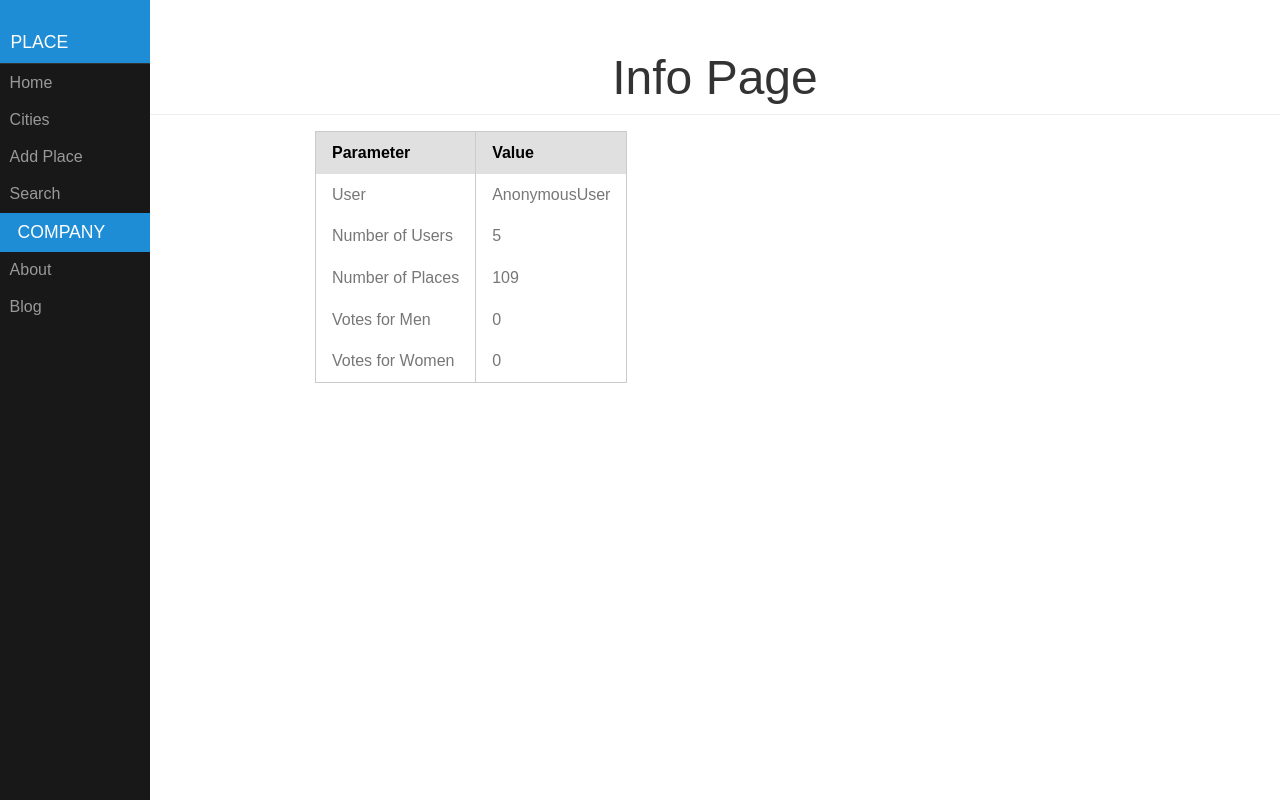
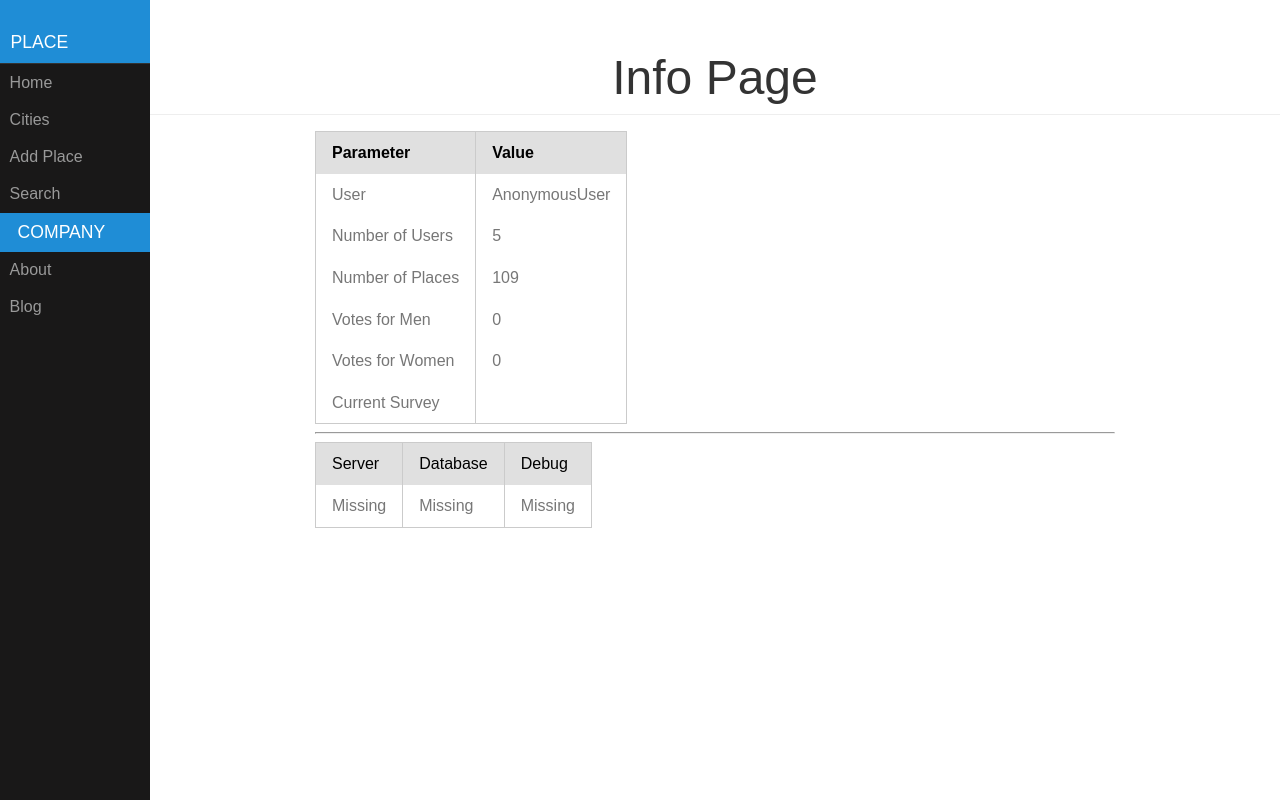
Before and after one commit to danecollins/tp, a Django app: page /dane/ in a window 1280 px wide. Run offline with Django 3.2, Linux system fonts and the light colour scheme; data comes from the database, SQL or seed files in the repository; data that the repository does not hold is empty.

Commit message:
Add server and database info to info page

```diff
--- a/places/templates/places/info.html
+++ b/places/templates/places/info.html
@@ -31,7 +31,22 @@
 			<tr>
 				<td>Votes for Women</td><td>{{ data.women_votes }}</td>
 			</tr>
+			<tr>
+				<td>Current Survey</td><td>{{ data.survey }}</td>
+			</tr>
 		</tdata>
 	</table>
-
+ <hr>
+<table class='pure-table'>
+	<thead>
+		<tr>
+			<td>Server</td><td>Database</td><td>Debug</td>
+		</tr>
+	</thead>
+	<tbody>
+		<tr>
+			<td>{{ server }}</td><td>{{ database }}</td><td>{{ debug }}</td>
+		</tr>
+	</tbody>
+</table>
 {% endblock content %}
--- a/places/views.py
+++ b/places/views.py
@@ -8,7 +8,7 @@ from django.contrib.auth import logout
 from django.contrib.auth.models import User
 from .models import Place, VisitType
 from .forms import PlaceForm
-from vote.models import Vote
+from vote.models import Vote, Survey
 
 import re
 import sys
@@ -87,8 +87,16 @@ def info(request):
     data['num_places'] = len(Place.objects.all())
     data['men_votes'] = len(Vote.objects.filter(type=False))
     data['women_votes'] = len(Vote.objects.filter(type=True))
+    data['survey'] = Survey.get()
+
+    # get server information
+    s = os.environ.get('TP_SERVER', 'Missing')
+    x = os.environ.get('DATABASE_URL', '/Missing')
+    d = x.split('/')[-1]
+    debug = os.environ.get('DJANGO_DEBUG', 'Missing')
     logprint('User: {} is on info page'.format(request.user))
-    return render(request, 'places/info.html', {'data': data})
+    return render(request, 'places/info.html',
+                  {'data': data, 'server': s, 'database': d, 'debug': debug})
 
 
 def locale_list(request, city):
```
Also changed, not shown: places/templates/places/about.html (+13 -0 lines).
